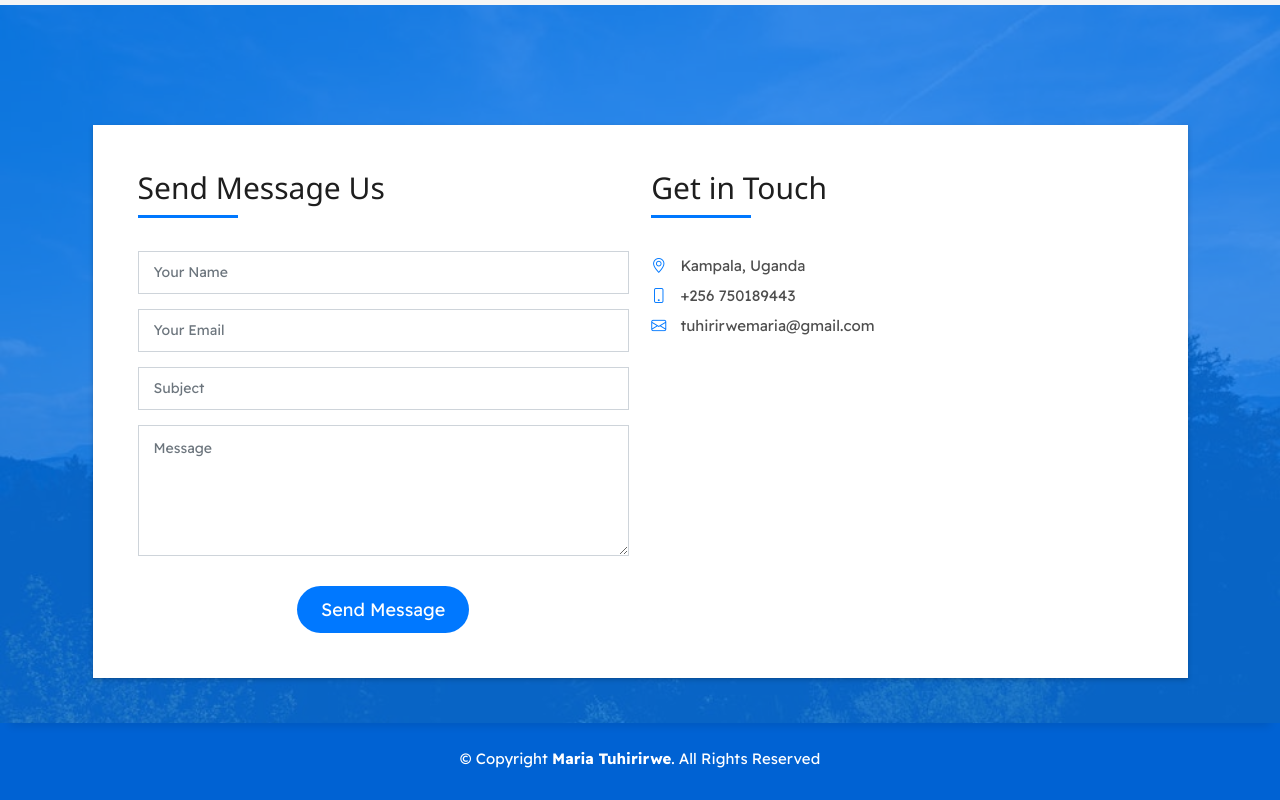
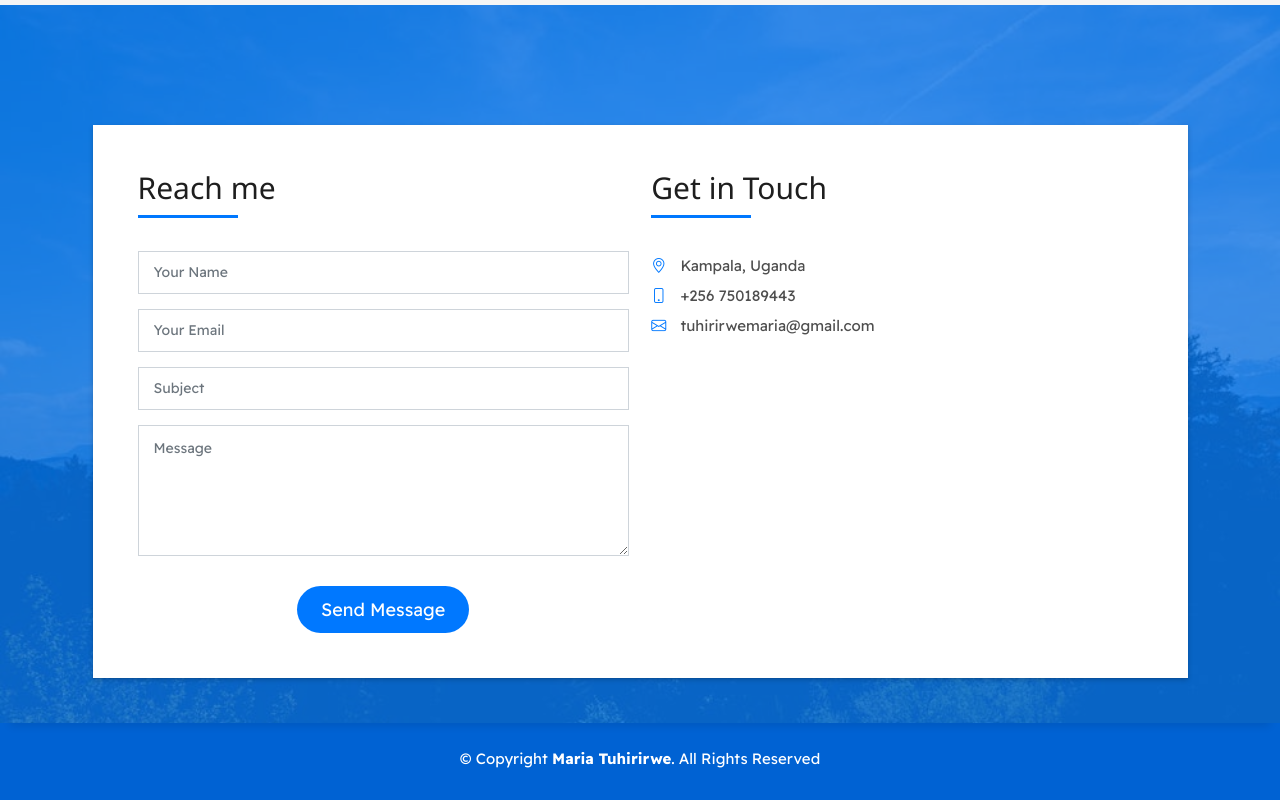
Before and after one commit to Tuhirirwe-Maria/Maria-offical, a Next.js app: page / in a window 1280 px wide. Shown: the part 3036-3836 px from the top of the page. Built offline with nearby package versions, Linux system fonts and the light colour scheme.

Commit message:
FIX: add text to contact

```diff
--- a/Components/Contact.js
+++ b/Components/Contact.js
@@ -23,7 +23,7 @@ function Contact() {
               <div className="row">
                 <div className="col-md-6">
                   <div className="title-box-2">
-                    <h5 className="title-left">Send Message Us</h5>
+                    <h5 className="title-left">Reach me</h5>
                   </div>
                   <div>
                     <form
```
